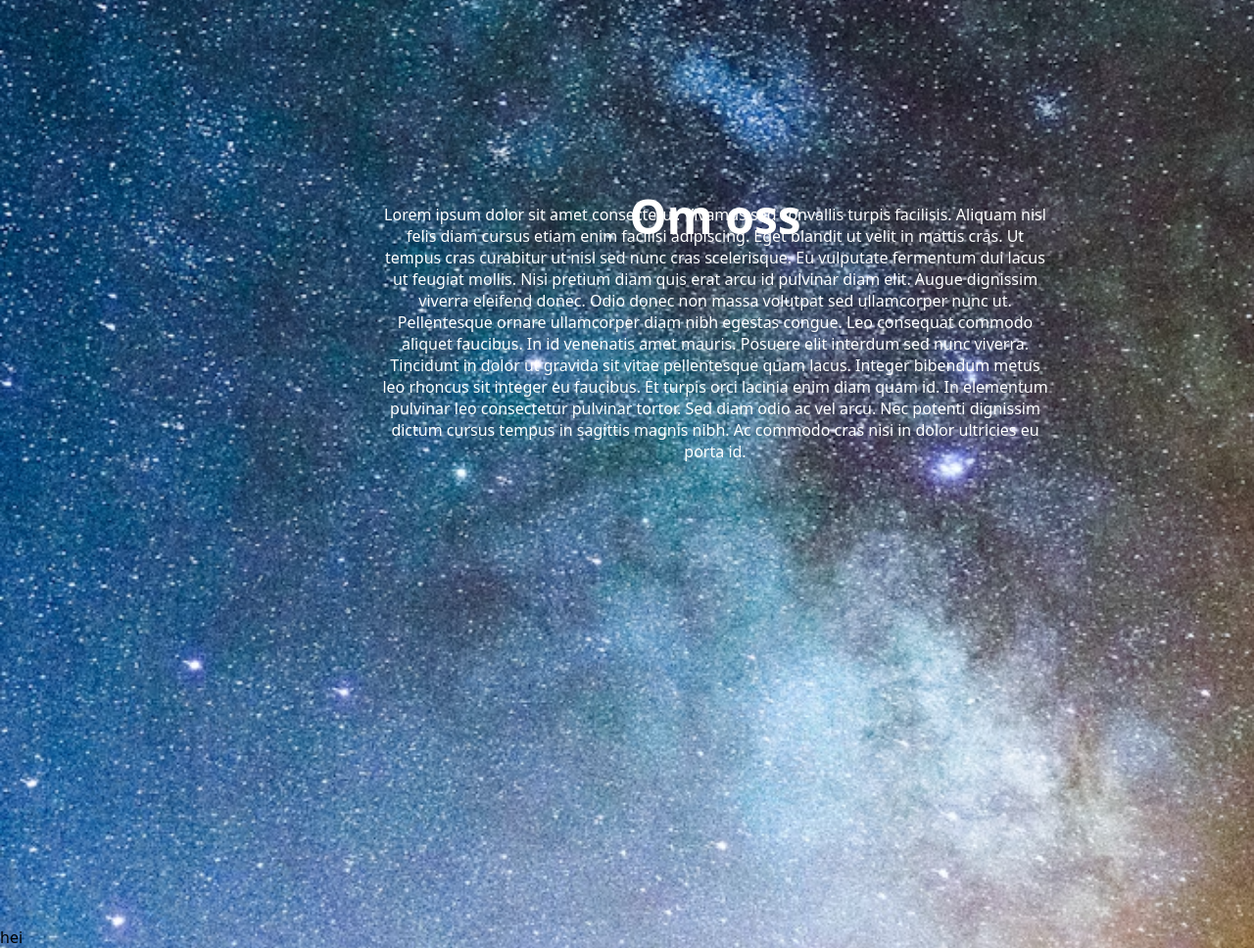
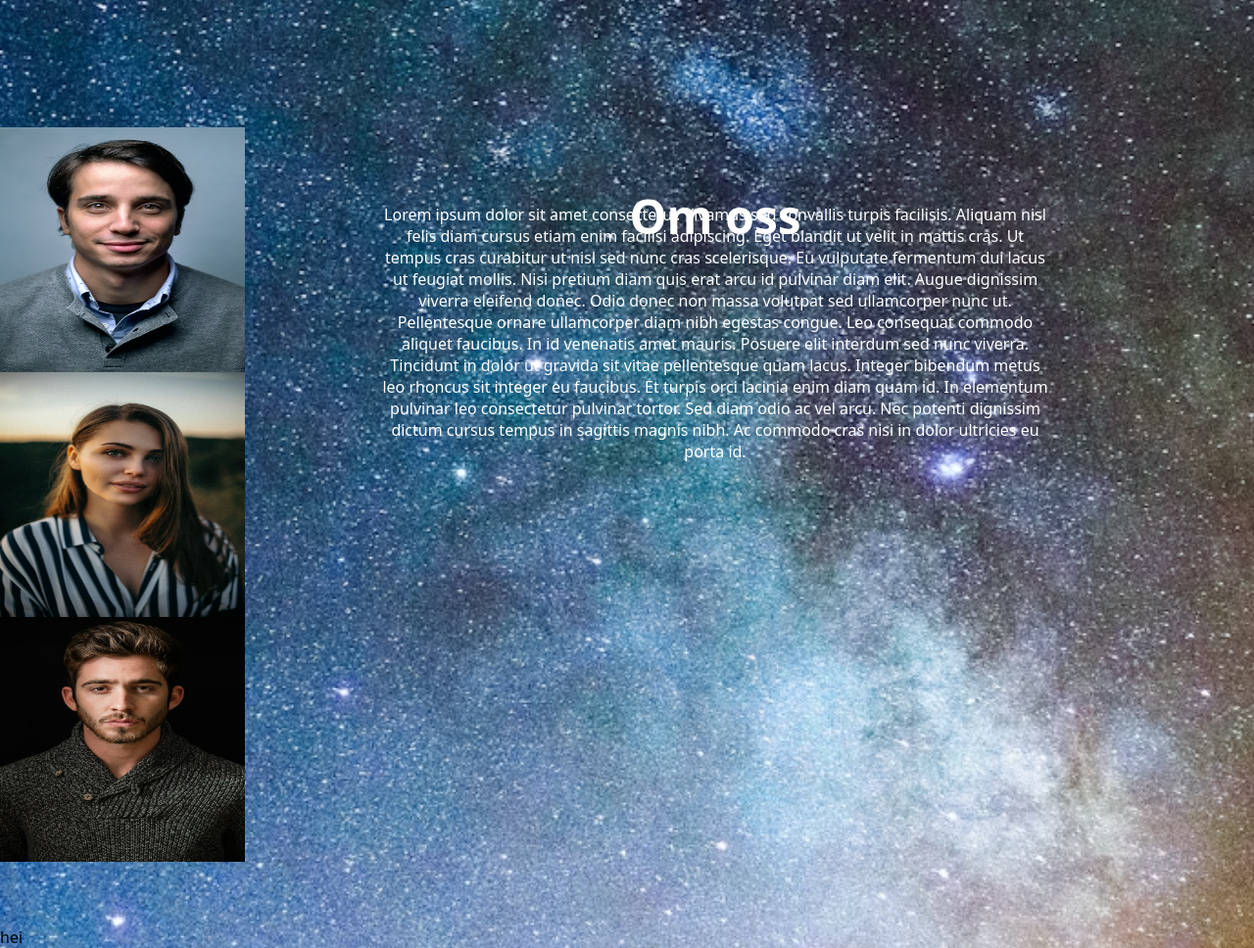
Before and after one commit to Sander-Kode/Innleveringsprosjekt-univers-tema, a website: page index.html in a window 1280 px wide. Shown: the part 920-1888 px from the top of the page at 98% size. Drawn offline with Linux system fonts and the light colour scheme.

Commit message:
Lagt til portrett i om oss section

```diff
--- a/index.html
+++ b/index.html
@@ -43,6 +43,11 @@
           <p>Lorem ipsum dolor sit amet consectetur. Vivamus sed convallis turpis facilisis. Aliquam nisl felis diam cursus etiam enim facilisi adipiscing. Eget blandit ut velit in mattis cras. Ut tempus cras curabitur ut nisl sed nunc cras scelerisque. Eu vulputate fermentum dui lacus ut feugiat mollis. Nisi pretium diam quis erat arcu id pulvinar diam elit. Augue dignissim viverra eleifend donec. Odio donec non massa volutpat sed ullamcorper nunc ut. Pellentesque ornare ullamcorper diam nibh egestas congue. Leo consequat commodo aliquet faucibus. In id venenatis amet mauris. Posuere elit interdum sed nunc viverra. Tincidunt in dolor ut gravida sit vitae pellentesque quam lacus. Integer bibendum metus leo rhoncus sit integer eu faucibus. Et turpis orci lacinia enim diam quam id. In elementum pulvinar leo consectetur pulvinar tortor. Sed diam odio ac vel arcu. Nec potenti dignissim dictum cursus tempus in sagittis magnis nibh. Ac commodo cras nisi in dolor ultricies eu porta id.</p>
         </div>
 
+        <img src="/images/portrett 1 prosjekt.avif" alt="Mann med grå genser">
+        <img src="/images/portrett 2 prosjekt.avif" alt="Kvinne med stripete topp">
+        <img src="/images/portrett 3 prosjekt.avif" alt="Mann med grå genser og skjegg">
+
+
 
 
       </section>
--- a/styles.css
+++ b/styles.css
@@ -137,6 +137,15 @@ width: 100%;
   text-align: center;
 }
 
+.omoss img {
+  display: flex;
+  width: 250px;
+  height: 250px;
+  align-self: flex-start;
+  flex-direction: ;
+  forc
+}
+
 .section{
   height: 100vh;
 }
```
Also changed, not shown: images/portrett 1 prosjekt.avif (added), images/portrett 2 prosjekt.avif (added), images/portrett 3 prosjekt.avif (added).
